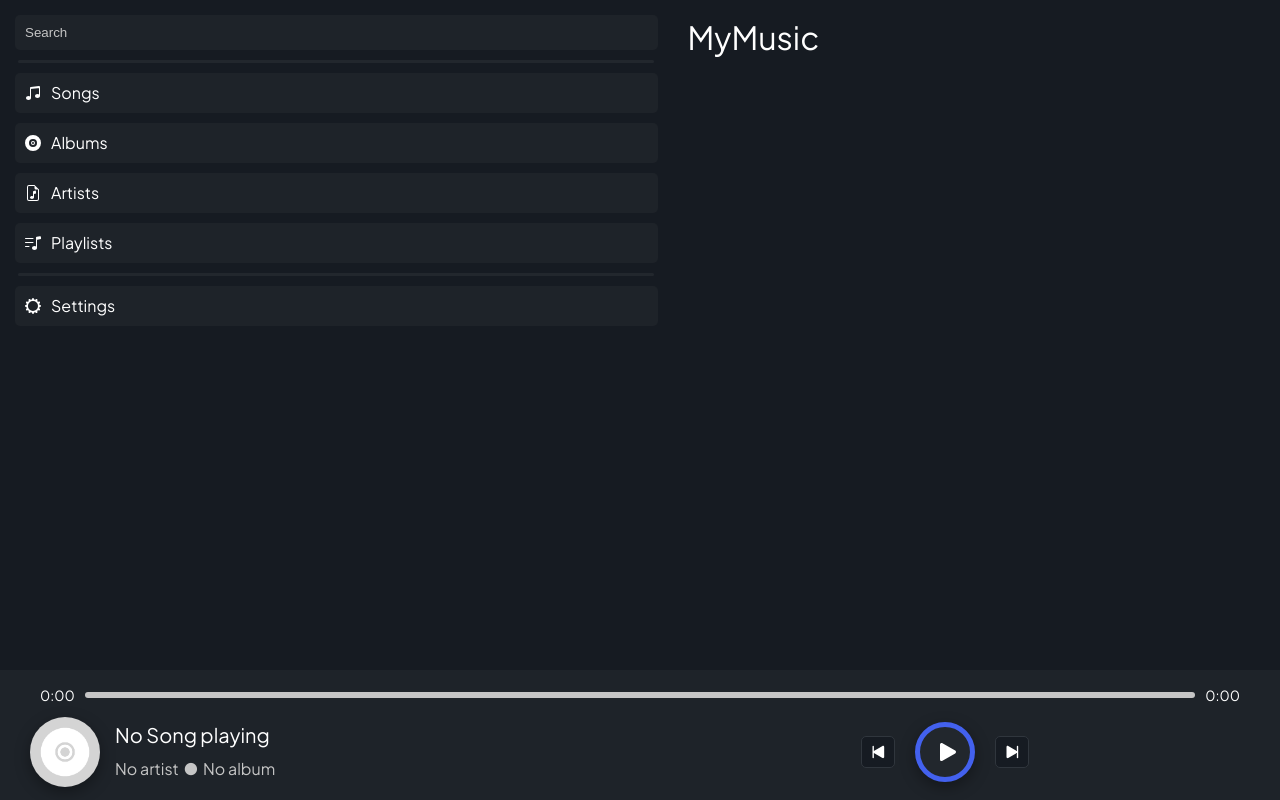
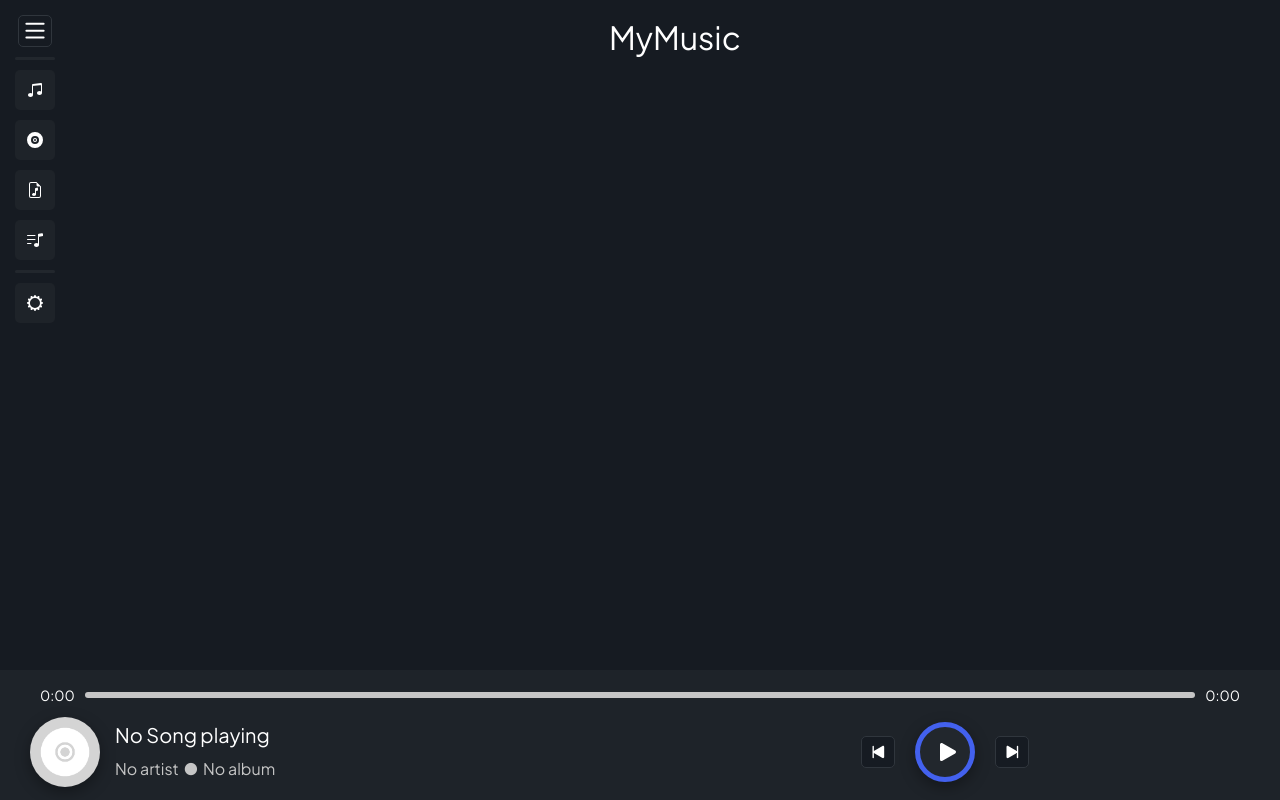
Before and after one commit to jesusalberto11/MyMusicPlayer, a React (Vite) app: page / in a window 1280 px wide. Built offline with nearby package versions, Linux system fonts and the light colour scheme.

Commit message:
Feat: Sidebar now can open and close

```diff
--- a/src/components/layout/Sidebar.tsx
+++ b/src/components/layout/Sidebar.tsx
@@ -1,11 +1,24 @@
+import { useState } from "react";
 import "../../styles/layout/Sidebar.css";
 import { SVG_ICONS } from "../../helpers/svgIcons";
 import SidebarItem from "./SidebarItem";
+import SimpleButton from "../shared/SimpleButton";
 
 const Sidebar = () => {
+  const [isSidebarOpen, setIsSidebarOpen] = useState(false);
+
+  const openSidebar = () => {
+    setIsSidebarOpen(!isSidebarOpen);
+  };
+
   return (
-    <div className="sidebar">
-      <input type="search" className="searchbar" placeholder="Search" />
+    <div className={isSidebarOpen ? "sidebar active" : "sidebar"}>
+      <SimpleButton
+        showTitle={false}
+        title="Open menu"
+        icon={SVG_ICONS.THREE_LINES}
+        onClickItem={openSidebar}
+      />
       <nav className="sidebar-nav">
         <hr />
         <SidebarItem to="/" title="Songs" icon={SVG_ICONS.MUSIC_NOTE} />
--- a/src/components/layout/SidebarItem.tsx
+++ b/src/components/layout/SidebarItem.tsx
@@ -6,7 +6,7 @@ const SidebarItem = (props: { to: string; title: string; icon: string }) => {
   return (
     <Link className="sidebar-nav-item" to={props.to}>
       <SVGIcon icon={props.icon} />
-      {props.title}
+      <p>{props.title}</p>
     </Link>
   );
 };
--- a/src/styles/layout/Sidebar.css
+++ b/src/styles/layout/Sidebar.css
@@ -1,7 +1,7 @@
 .sidebar {
   grid-area: sidebar;
 
-  width: 100%;
+  width: 70px;
 
   overflow-y: auto;
 
@@ -9,11 +9,25 @@
 
   display: flex;
   flex-direction: column;
+  align-items: center;
+  justify-content: flex-start;
   gap: 10px;
+
+  transition: all 0.2s;
+
+  overflow-x: hidden;
+}
+
+.sidebar.active {
+  width: 200px;
+
+  align-items: flex-start;
+  overflow-x: hidden;
 }
 
 .searchbar {
   width: 100%;
+  min-width: 40px;
 
   background-color: #1e2329;
   color: white;
@@ -58,6 +72,7 @@
 
   height: 40px;
   width: 100%;
+  min-width: 40px;
 
   padding: 0px 10px;
 
@@ -65,9 +80,40 @@
   transition: all 0.2s;
 }
 
+.sidebar .sidebar-nav-item p {
+  display: none;
+}
+
+.sidebar.active .sidebar-nav-item p {
+  display: block;
+}
+
 .sidebar-nav-item:hover {
   background-color: #a5a5a5;
 
+  padding-left: 15px;
+}
+
+.sidebar .sidebar-nav-item {
+  display: flex;
+  align-items: center;
+  justify-content: center;
+
+  padding: 0px 0px;
+}
+
+.sidebar .sidebar-nav-item:hover {
+  padding-left: 0px;
+}
+
+.sidebar.active .sidebar-nav-item {
+  align-items: center;
+  justify-content: flex-start;
+
+  padding: 10px;
+}
+
+.sidebar.active .sidebar-nav-item:hover {
   padding-left: 15px;
 }
 
```
